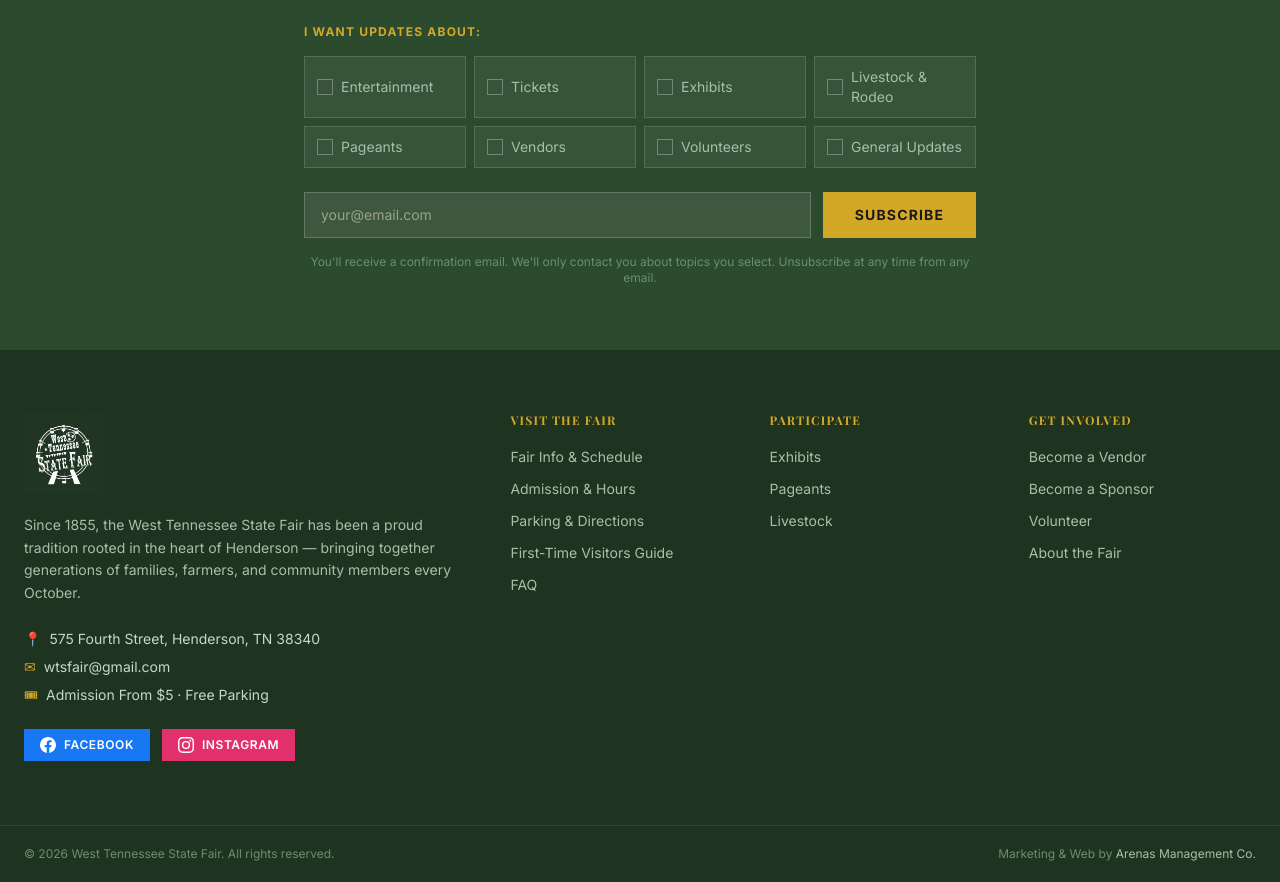
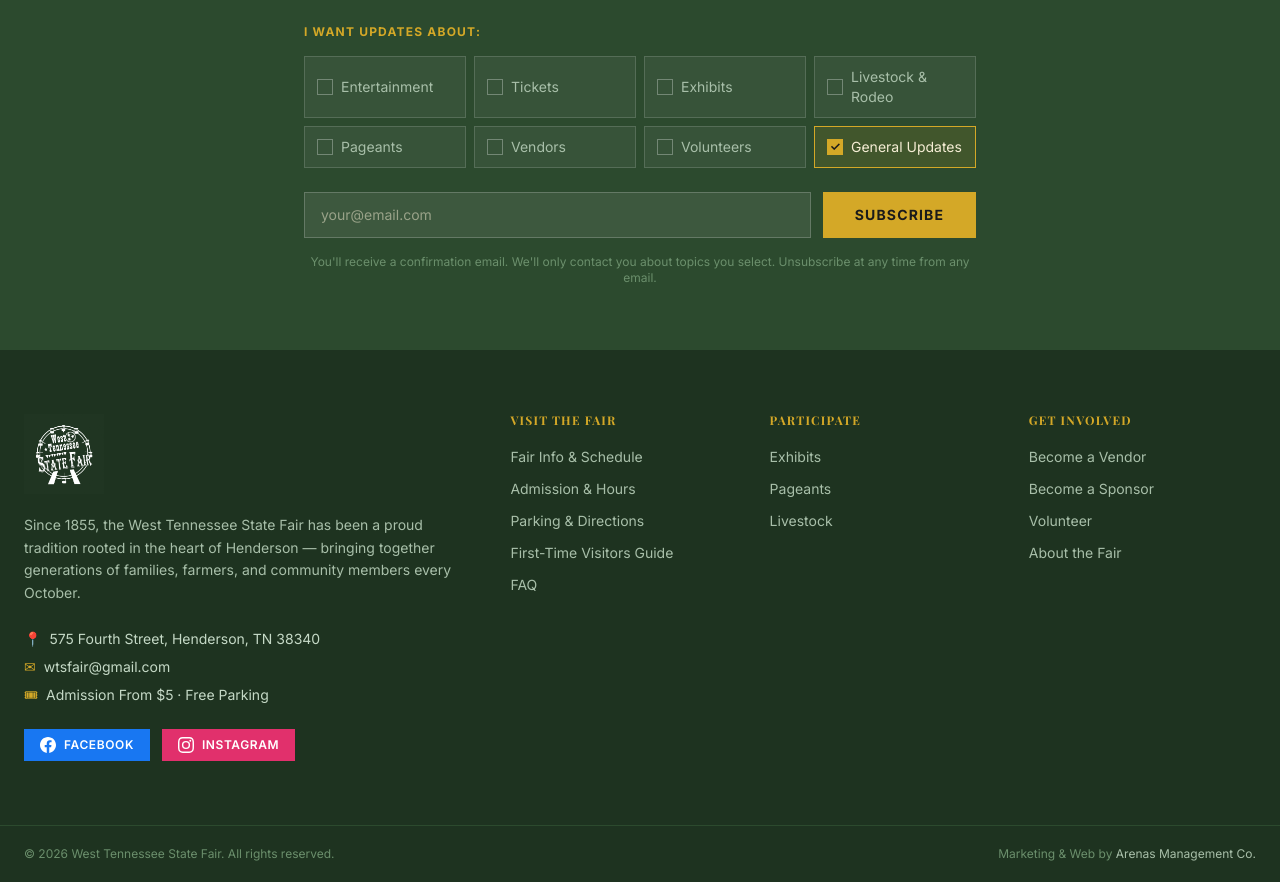
Before and after one commit to arenasmanagement/wtsf-website, a Next.js app: page / in a window 1280 px wide. Shown: the part 6700-7582 px from the top of the page. Built offline with nearby package versions, Linux system fonts and the light colour scheme.

Commit message:
Correct initial selected categories and form method
Fix initial selected categories to include 'general'. Update form method to 'post'.

```diff
--- a/components/updates/SubscribeSection.tsx
+++ b/components/updates/SubscribeSection.tsx
@@ -11,13 +11,13 @@ const CATEGORIES = VALID_CATEGORIES.map((value) => ({
 
 type Status = "idle" | "submitting" | "success" | "error";
 
-function getInitialSelected(): Set<Category> {
-  if (typeof window === "undefined") return new Set();
+function getInitialSelected(): Set<Cateory> {
+    if (typeof window === "undefined") return new Set<Category>(["general"]);
   const topic = parseTopicFromSearch(window.location.search);
   if (topic && (VALID_CATEGORIES as readonly string[]).includes(topic)) {
     return new Set([topic as Category]);
   }
-  return new Set();
+    return new Set<Category>(["general"]);
 }
 
 export default function SubscribeSection() {
@@ -126,7 +126,7 @@ export default function SubscribeSection() {
           </p>
         </div>
 
-        <form onSubmit={handleSubmit} noValidate>
+        <form onSubmit={handleSubmit} method="post" noValidate>
           {/* Honeypot */}
           <input
             type="text"
```
